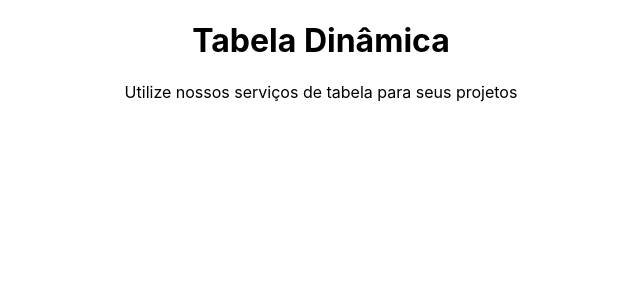
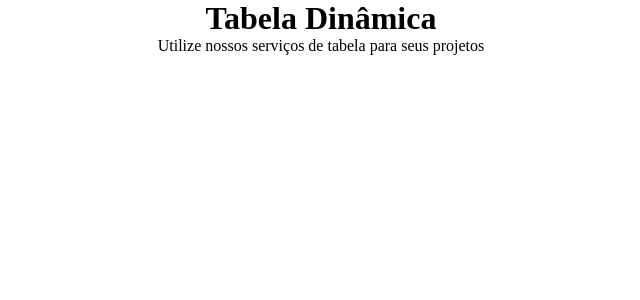
Before and after one commit to Web-LIA/Tabela-Dinamica, a React (Create React App) app: page / in a window 1280 px wide. Shown: the top 300 px of the page, without its empty margins (319-959 px from the left). Built offline with nearby package versions, Linux system fonts and the light colour scheme.

Commit message:
Fix: modificado index.css para padrao

```diff
--- a/src/components/themes/home.module.css
+++ b/src/components/themes/home.module.css
@@ -0,0 +1,3 @@
+.Home{
+
+}
--- a/src/index.css
+++ b/src/index.css
@@ -1,13 +1,4 @@
-body {
+*{
   margin: 0;
-  font-family: -apple-system, BlinkMacSystemFont, 'Segoe UI', 'Roboto', 'Oxygen',
-    'Ubuntu', 'Cantarell', 'Fira Sans', 'Droid Sans', 'Helvetica Neue',
-    sans-serif;
-  -webkit-font-smoothing: antialiased;
-  -moz-osx-font-smoothing: grayscale;
+  padding: 0;
 }
-
-code {
-  font-family: source-code-pro, Menlo, Monaco, Consolas, 'Courier New',
-    monospace;
-}
--- a/src/pages/Home.jsx
+++ b/src/pages/Home.jsx
@@ -1,8 +1,8 @@
-
+import css from '../components/themes/home.module.css'
 
 function Home(){
     return (
-            <div>
+            <div className={css.Home}>
                 <h1>Tabela Dinâmica</h1>
                 <p>Utilize nossos serviços de tabela para seus projetos</p>
             </div>
```
